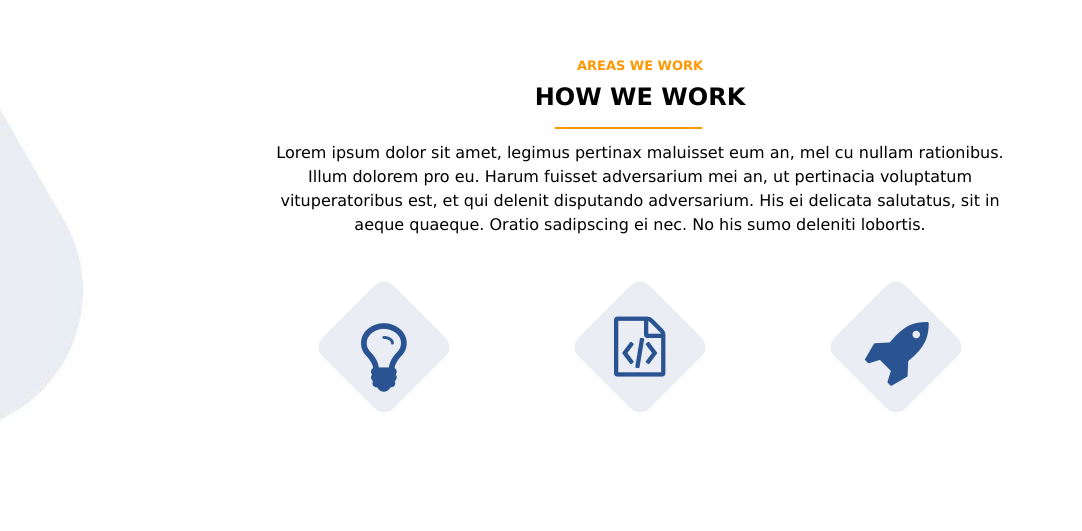
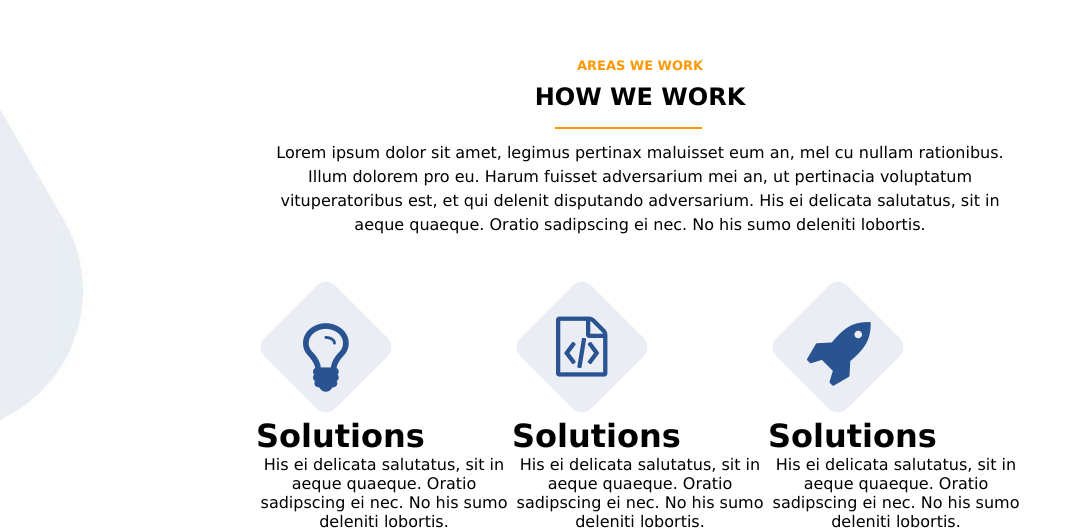
Before and after one commit to sonimaurya/SassProject, a plain HTML site: page index.html in a window 1280 px wide. Shown: the part 1326-1857 px from the top of the page, without its empty margins (0-1082 px from the left). Before the commit the page ends 1799 px from the top, so only its background shows below. Drawn offline with Linux system fonts and the light colour scheme.

Commit message:
added css for other page part

```diff
--- a/css/main.scss
+++ b/css/main.scss
@@ -217,7 +217,9 @@ section {
      display: flex;
      justify-content: space-around;
      margin-top:40px;
+     cursor: pointer;
      &_box{
+
       @include text_box_icon(20px, 20px,rotate(45deg),#ebedf4);
     &:hover{
       @include text_box_icon(20px, 20px,rotate(0deg),$hover_color);
@@ -249,7 +251,13 @@ section {
 
 }
 //desktop width
-
+.text_box_icon_body{
+  .text{
+    p{
+      text-align: center;
+    }
+  }
+}
 // mobile view
 @media only screen and (min-width : 1280px) and (max-width : 1280px) {
 .float_box{
--- a/index.html
+++ b/index.html
@@ -162,16 +162,34 @@
       <p>Lorem ipsum dolor sit amet, legimus pertinax maluisset eum an, mel cu nullam rationibus. Illum dolorem pro eu. Harum fuisset adversarium mei an, ut pertinacia voluptatum vituperatoribus est, et qui delenit disputando adversarium. His ei delicata salutatus, sit in aeque quaeque. Oratio sadipscing ei nec. No his sumo deleniti lobortis.</p>
     </div>
   <div class="text_box_icon">
+  <!-- <div class="horizontal_line"></div> -->
+   <div class="text_box_icon_body">
     <div class="text_box_icon_box">
       <i class="fa fa-lightbulb-o" aria-hidden="true"></i>
     </div>
+    <div class="text">
+      <h1>Solutions</h1>
+      <p>  His ei delicata salutatus, sit in aeque quaeque. Oratio sadipscing ei nec. No his sumo deleniti lobortis.</p>
+      </div>
+  </div>
+  <div class="text_box_icon_body">
     <div class="text_box_icon_box">
       <i class="fa fa-file-code-o" aria-hidden="true"></i>
     </div>
+    <div class="text">
+      <h1>Solutions</h1>
+      <p>  His ei delicata salutatus, sit in aeque quaeque. Oratio sadipscing ei nec. No his sumo deleniti lobortis.</p>
+      </div>
+  </div>
+  <div class="text_box_icon_body">
     <div class="text_box_icon_box">
       <i class="fa fa-rocket" aria-hidden="true"></i>
     </div>
-
+    <div class="text">
+      <h1>Solutions</h1>
+      <p>  His ei delicata salutatus, sit in aeque quaeque. Oratio sadipscing ei nec. No his sumo deleniti lobortis.</p>
+      </div>
+  </div>
   </div>
   </div>
   <div class="we_work_block-3"></div>
```
Also changed, not shown: css/main.css, 1 other file.
